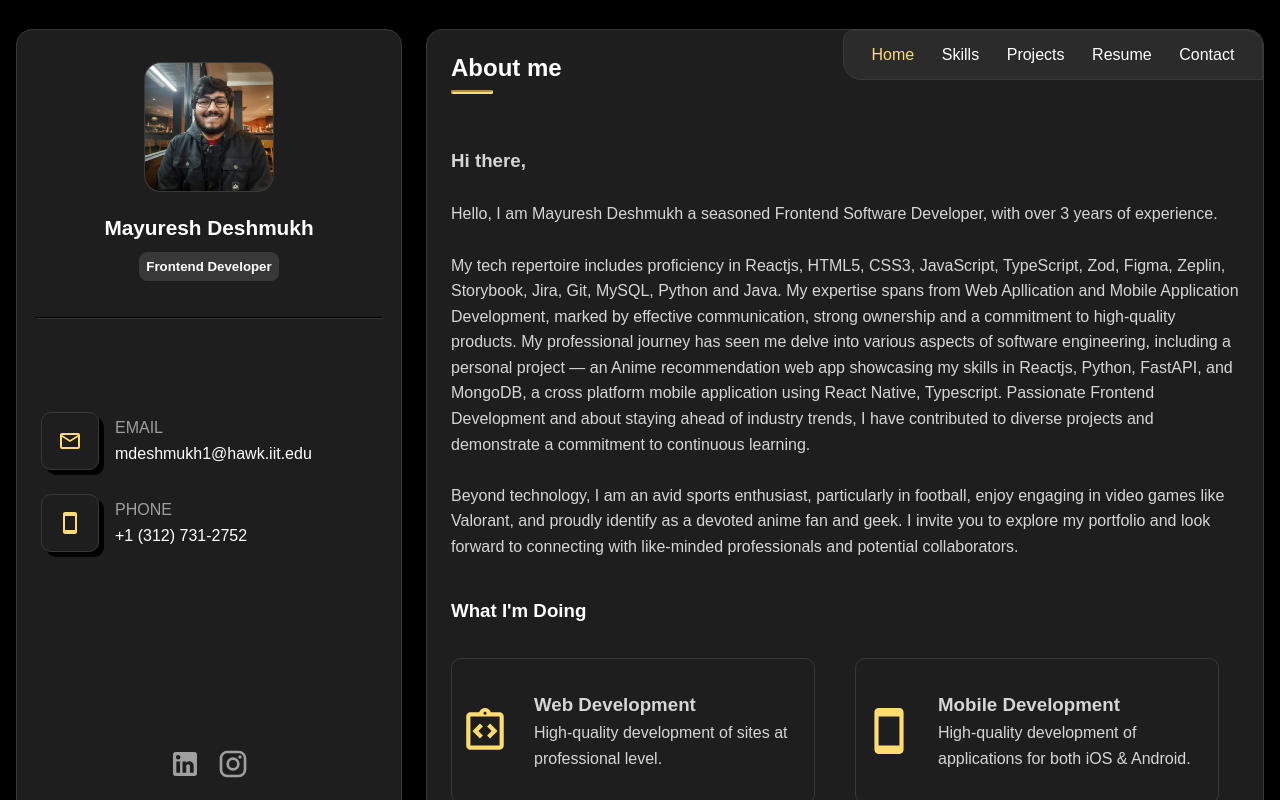
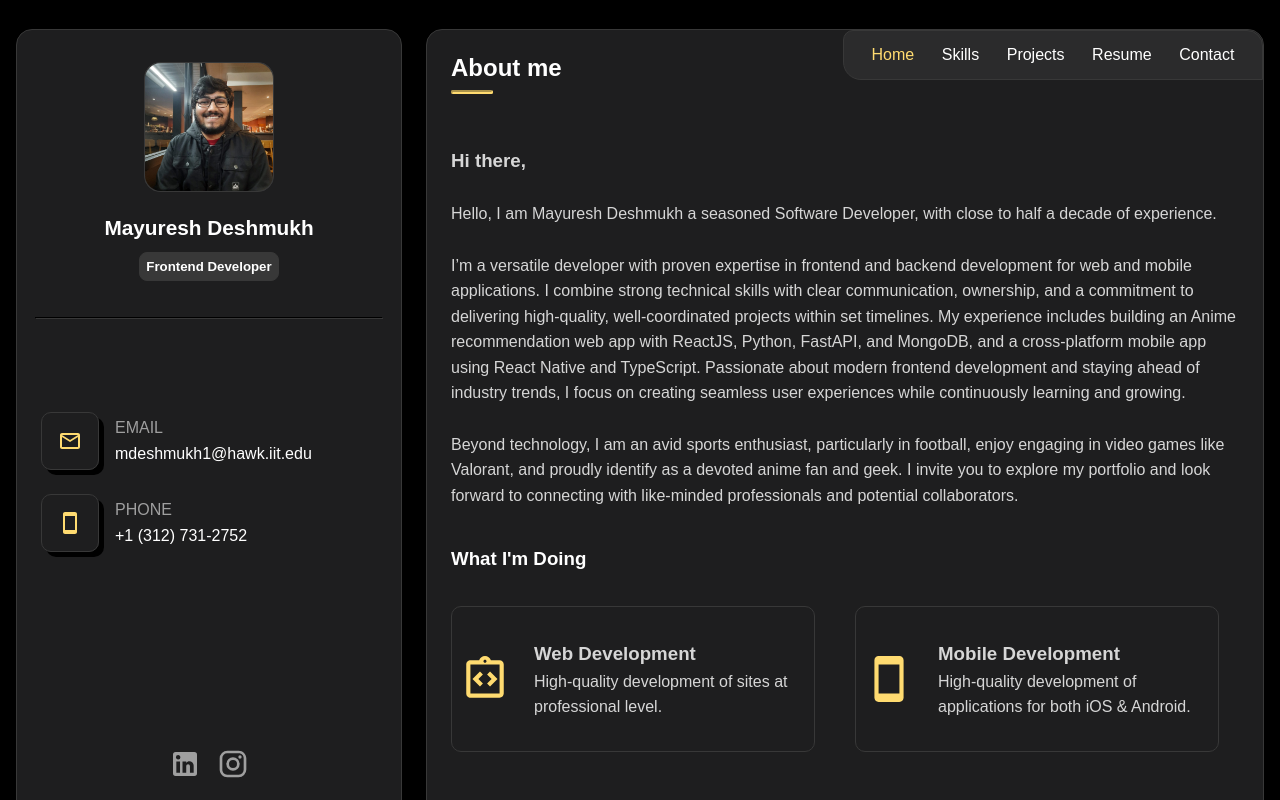
Before and after one commit to MFA21SCM03D/Portfolio, a React (Create React App) app: page / in a window 1280 px wide. Shown: the top 800 px of the page. Built offline with nearby package versions, Linux system fonts and the light colour scheme.

Commit message:
Update Home.jsx
Clean description

```diff
--- a/src/pages/Home/Home.jsx
+++ b/src/pages/Home/Home.jsx
@@ -13,10 +13,9 @@ function Home() {
       <div className="home_aboutme_desc">
         <h3>Hi there,</h3>
         <br/>
-        Hello, I am Mayuresh Deshmukh a seasoned Frontend Software Developer, with over 3 years of experience.
+        Hello, I am Mayuresh Deshmukh a seasoned Software Developer, with close to half a decade of experience.
         <br /><br />
-        My tech repertoire includes proficiency in Reactjs, HTML5, CSS3, JavaScript, TypeScript, Zod, Figma, Zeplin, Storybook, Jira, Git, MySQL, Python and Java.
-        My expertise spans from Web Apllication and Mobile Application Development, marked by effective communication, strong ownership and a commitment to high-quality products. My professional journey has seen me delve into various aspects of software engineering, including a personal project — an Anime recommendation web app showcasing my skills in Reactjs, Python, FastAPI, and MongoDB, a cross platform mobile application using React Native, Typescript. Passionate Frontend Development and about staying ahead of industry trends, I have contributed to diverse projects and demonstrate a commitment to continuous learning.
+        I’m a versatile developer with proven expertise in frontend and backend development for web and mobile applications. I combine strong technical skills with clear communication, ownership, and a commitment to delivering high-quality, well-coordinated projects within set timelines. My experience includes building an Anime recommendation web app with ReactJS, Python, FastAPI, and MongoDB, and a cross-platform mobile app using React Native and TypeScript. Passionate about modern frontend development and staying ahead of industry trends, I focus on creating seamless user experiences while continuously learning and growing.
         <br /><br />
         Beyond technology, I am an avid sports enthusiast, particularly in football, enjoy engaging in video games like Valorant, and proudly identify as a devoted anime fan and geek.
         I invite you to explore my portfolio and look forward to connecting with like-minded professionals and potential collaborators.
```
